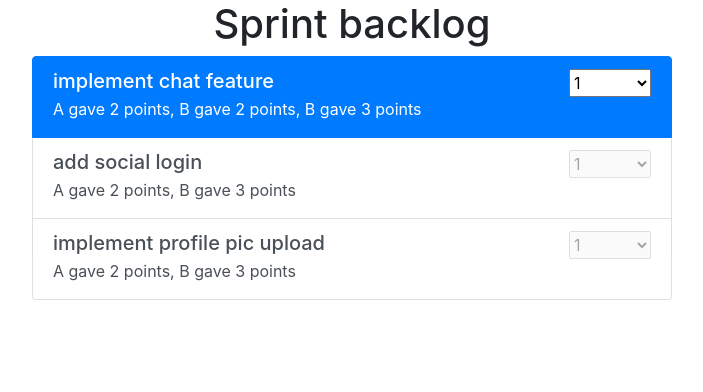
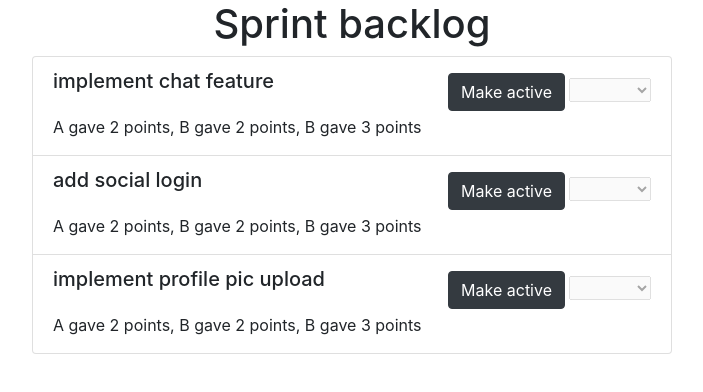
Before and after one commit to rickypoon/scrum-poker-with-websocket, a React (Create React App) app in the folder poker_web/: page / in a window 1280 px wide. Shown: the top 392 px of the page, without its empty margins (288-991 px from the left). Built offline with nearby package versions, Linux system fonts and the light colour scheme.

Commit message:
adopt react-bootstrap

```diff
--- a/poker_web/package.json
+++ b/poker_web/package.json
@@ -8,6 +8,7 @@
     "@testing-library/user-event": "^12.2.2",
     "bootstrap": "^4.5.3",
     "react": "^17.0.1",
+    "react-bootstrap": "^1.4.0",
     "react-dom": "^17.0.1",
     "react-scripts": "4.0.0",
     "web-vitals": "^0.2.4"
--- a/poker_web/src/App.js
+++ b/poker_web/src/App.js
@@ -1,15 +1,12 @@
 import 'bootstrap/dist/css/bootstrap.css';
 import './App.css';
+import { ListGroup, Button } from 'react-bootstrap';
+import { useState } from 'react';
 
-function App() {
+function PointSelectOptions() {
   return (
-    <div className="App">
-      <h1 class="text-center">Sprint backlog</h1>
-      <ul class="list-group">
-        <li class="list-group-item list-group-item-action flex-column align-items-start active">
-          <div class="d-flex w-100 justify-content-between">
-            <h5 class="mb-1">implement chat feature</h5>
-            <select>
+    <>
+      <option hidden disabled selected value></option>
       <option>1</option>
       <option>2</option>
       <option>3</option>
@@ -19,45 +16,63 @@ function App() {
       <option>21</option>
       <option>no_idea</option>
       <option>resign</option>
+    </>
+  );
+}
+
+function App() {
+  const [activeStoryId, setActiveStoryId] = useState(0);
+  const [point, setPoint] = useState('');
+
+  const onPointSelected = event => {
+    alert(event.target.value);
+  }
+
+  const onStoryClicked = event => {
+    setActiveStoryId(event.target.id);
+  }
+
+  return (
+    <div className="App">
+      <h1 class="text-center">Sprint backlog</h1>
+      <ListGroup>
+        <ListGroup.Item active={activeStoryId == 1}>
+          <div class="d-flex justify-content-between">
+            <h5 class="mb-1">implement chat feature</h5>
+            <div>
+              <Button className="m-1 btn-dark" id="1" onClick={onStoryClicked}>Make active</Button>
+              <select onChange={onPointSelected} disabled={activeStoryId != 1}>
+                <PointSelectOptions />
               </select>
             </div>
+          </div>
           <p class="mb-1">A gave 2 points, B gave 2 points, B gave 3 points</p>
-        </li>
-        <li class="list-group-item list-group-item-action flex-column align-items-start">
-          <div class="d-flex w-100 justify-content-between">
+        </ListGroup.Item>
+        <ListGroup.Item active={activeStoryId == 2}>
+          <div class="d-flex justify-content-between">
             <h5 class="mb-1">add social login</h5>
-            <select disabled>
-              <option>1</option>
-              <option>2</option>
-              <option>3</option>
-              <option>5</option>
-              <option>8</option>
-              <option>13</option>
-              <option>21</option>
-              <option>no_idea</option>
-              <option>resign</option>
+            <div>
+              <Button className="m-1 btn-dark" id="2" onClick={onStoryClicked}>Make active</Button>
+              <select onChange={onPointSelected} disabled={activeStoryId != 2}>
+                <PointSelectOptions />
               </select>
             </div>
-          <p class="mb-1">A gave 2 points, B gave 3 points</p>
-        </li>
-        <li class="list-group-item list-group-item-action flex-column align-items-start">
-          <div class="d-flex w-100 justify-content-between">
+          </div>
+          <p class="mb-1">A gave 2 points, B gave 2 points, B gave 3 points</p>
+        </ListGroup.Item>
+        <ListGroup.Item active={activeStoryId == 3}>
+          <div class="d-flex justify-content-between">
             <h5 class="mb-1">implement profile pic upload</h5>
-            <select disabled>
-              <option>1</option>
-              <option>2</option>
-              <option>3</option>
-              <option>5</option>
-              <option>8</option>
-              <option>13</option>
-              <option>21</option>
-              <option>no_idea</option>
-              <option>resign</option>
+            <div>
+              <Button className="m-1 btn-dark" id="3" onClick={onStoryClicked}>Make active</Button>
+              <select onChange={onPointSelected} disabled={activeStoryId != 3}>
+                <PointSelectOptions />
               </select>
             </div>
-          <p class="mb-1">A gave 2 points, B gave 3 points</p>
-        </li>
-      </ul>
+          </div>
+          <p class="mb-1">A gave 2 points, B gave 2 points, B gave 3 points</p>
+        </ListGroup.Item>
+      </ListGroup>
     </div>
   );
 }
```
Also changed, not shown: 1 other file (tests, documents, lock files or other folders). Lines whose indentation alone changed are shown as unchanged.
